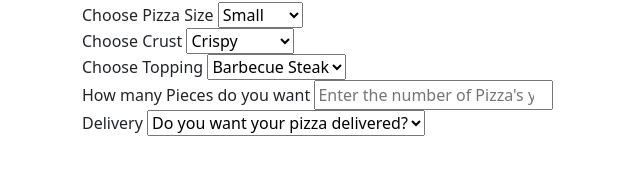
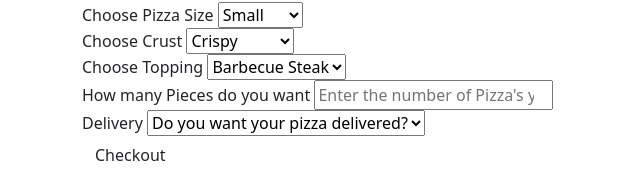
Before and after one commit to Mzazi25/PizzaHub, a plain HTML site: page index.html in a window 1280 px wide. Shown: the part 698-885 px from the top of the page, 0-640 px from the left. Before the commit the page ends 850 px from the top, so only its background shows below. Drawn offline with nearby package versions, Linux system fonts and the light colour scheme.

Commit message:
Added Submit btn

```diff
--- a/index.html
+++ b/index.html
@@ -51,6 +51,7 @@
                                     </div>
                                     </div>
                             </form>
+                            <button type="submit" class="btn">Checkout</button>
                         </form>
                     </div>
                 </div>
```
